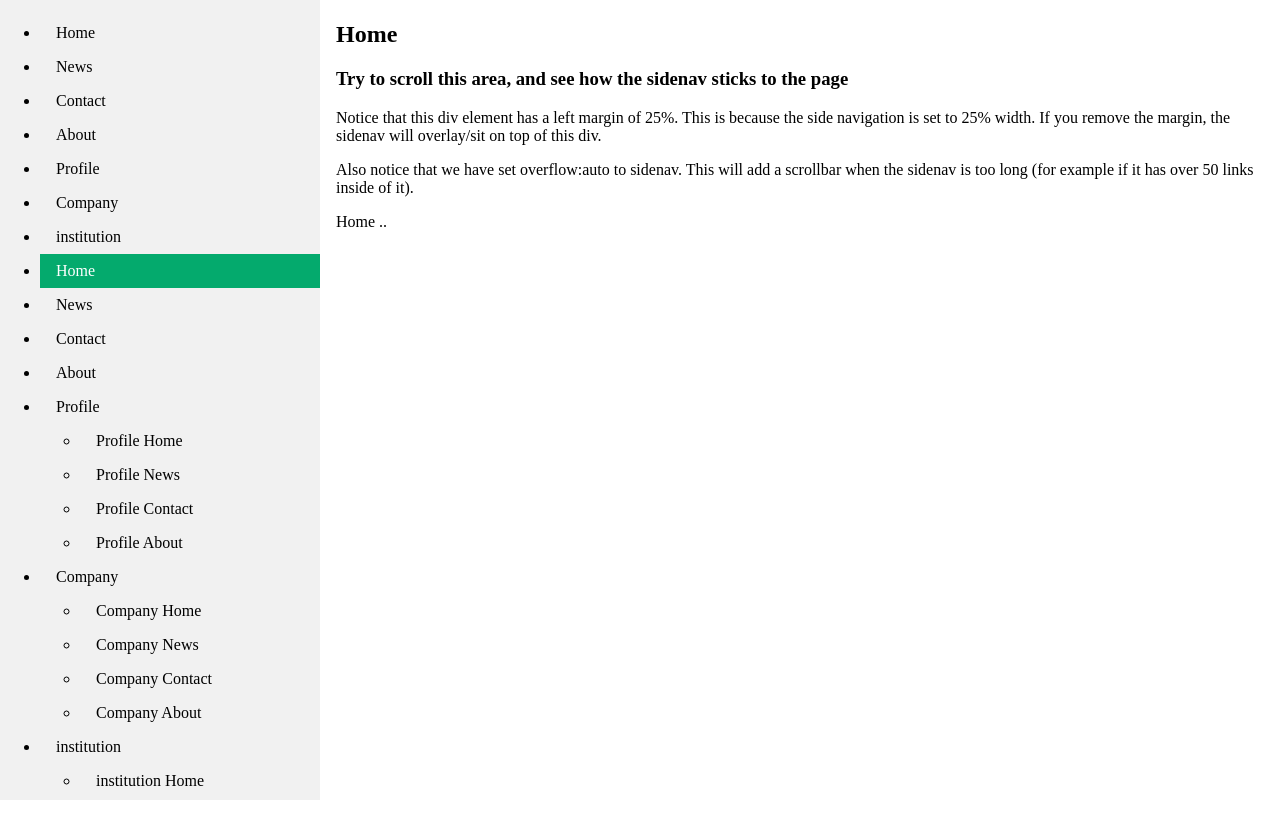
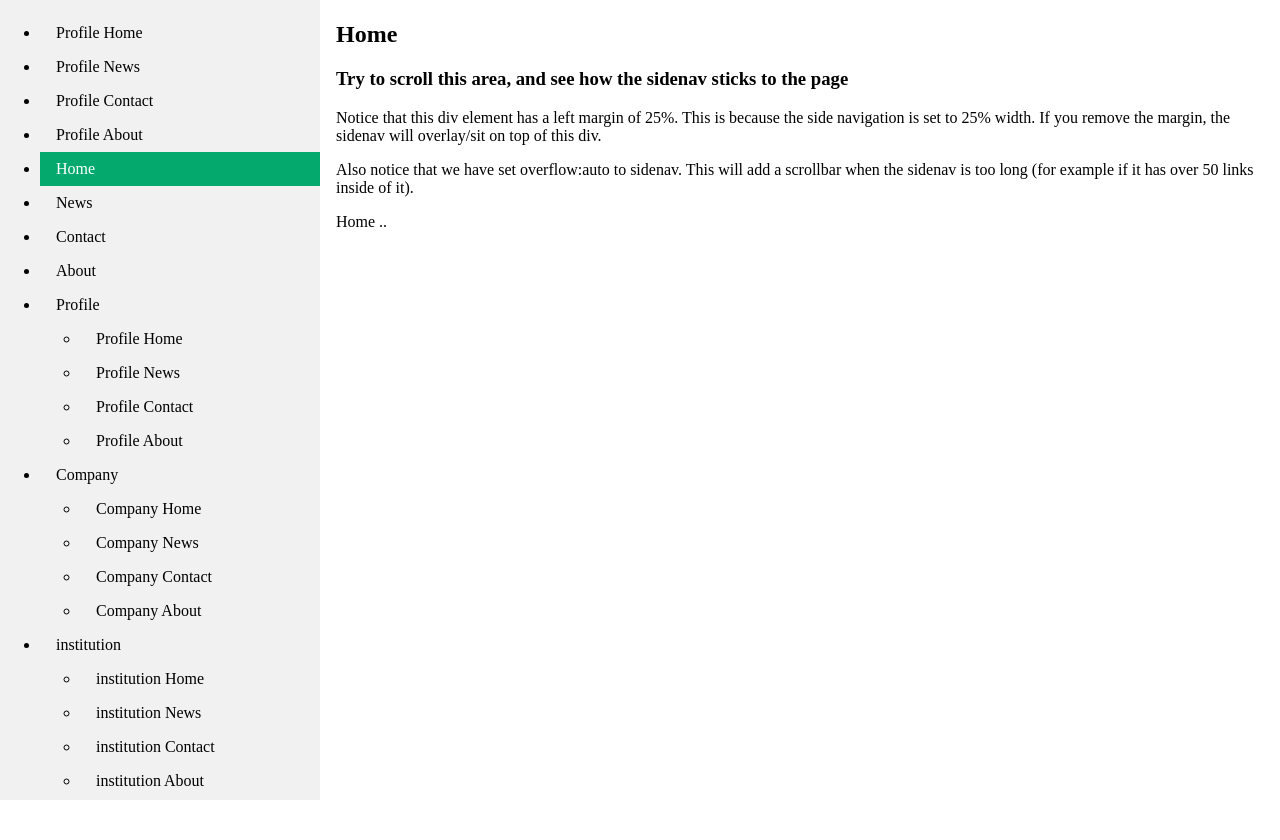
Before and after one commit to mohamedAbdullaAlNahtta/Role-Based-Access-Control-php-mysql, a PHP site: page /index.php in a window 1280 px wide. Shown: the top 840 px of the page. Run offline with PHP 8.4, Linux system fonts and the light colour scheme; data comes from the database, SQL or seed files in the repository.

Commit message:
Update index.php

```diff
--- a/index.php
+++ b/index.php
@@ -170,8 +170,45 @@ li a:hover:not(.active) {
     <ul>
         <?php
 
+// $db = new RoleBasedDB;
+// $menu_sql_query ="SELECT * FROM `module_menue` WHERE `id_parent`='' ORDER BY `order_no`;";
+// $res = $db->query($menu_sql_query);
+
+// $resCount = $res->num_rows;
+
+// while($row = $res->fetch_assoc()) {
+//   $id[] = $row["id"];
+//   $id_parent 	[] = $row["id_parent"];
+//   $icon[] = $row["icon"];
+//   $link[] = $row["link"];
+//   $name[] = $row["name"];
+//   $type[] = $row["type"];
+//   $order_no [] = $row["order_no"];
+// }
+
+// $navbar= array("id"=>$id, "id_parent"=>$id_parent, "icon"=>$icon,
+//    "link"=>$link, "name"=>$name, "type"=>$type, "order_no"=>$order_no);
+
+//   $id[] = '';
+//   $id_parent 	[] = '';
+//   $icon[] = '';
+//   $link[] = '';
+//   $name[] = '';
+//   $type[] = '';
+//   $order_no [] ='';
+
+//   $_nvagationbar='';
+//   for ($i=0; $i < $resCount ; $i++) {
+
+//     $_nvagationbar .= "<li><a href='".$navbar["link"][$i]."' >".$navbar["name"][$i]."</a></li>";
+
+// }
+// echo $_nvagationbar;
+// var_dump($navbar);
+
+
 $db = new RoleBasedDB;
-$menu_sql_query ="SELECT * FROM `module_menue` WHERE `id_parent`='' ORDER BY `order_no`;";
+$menu_sql_query ="SELECT * FROM `module_menue` WHERE `id_parent`='Profile' ORDER BY `order_no`;";
 $res = $db->query($menu_sql_query);
 
 $resCount = $res->num_rows;
@@ -204,7 +241,6 @@ $navbar= array("id"=>$id, "id_parent"=>$id_parent, "icon"=>$icon,
 
 }
 echo $_nvagationbar;
-// var_dump($navbar);
 
 
 
```
